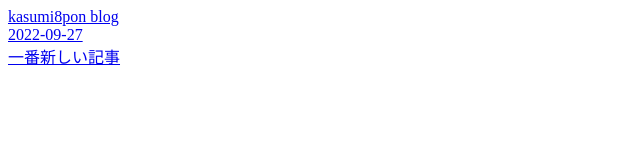
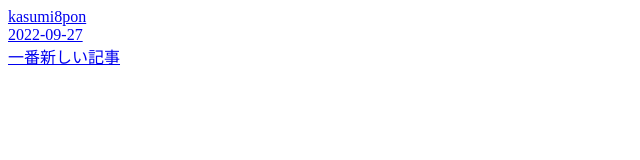
Before and after one commit to kasumi8pon/kasumi8pon.github.io, a Next.js app: page / in a window 1280 px wide. Shown: the top 160 px of the page, without its empty margins (0-640 px from the left). Built offline with nearby package versions, Linux system fonts and the light colour scheme.

Commit message:
Update site title

```diff
--- a/components/layout.tsx
+++ b/components/layout.tsx
@@ -9,7 +9,7 @@ type Props = {
 
 const Layout = (props: Props) => {
   const { title, children } = props
-  const siteTitle = "kasumi8pon blog"
+  const siteTitle = "kasumi8pon"
 
   return (
     <div className="h-full">
```
